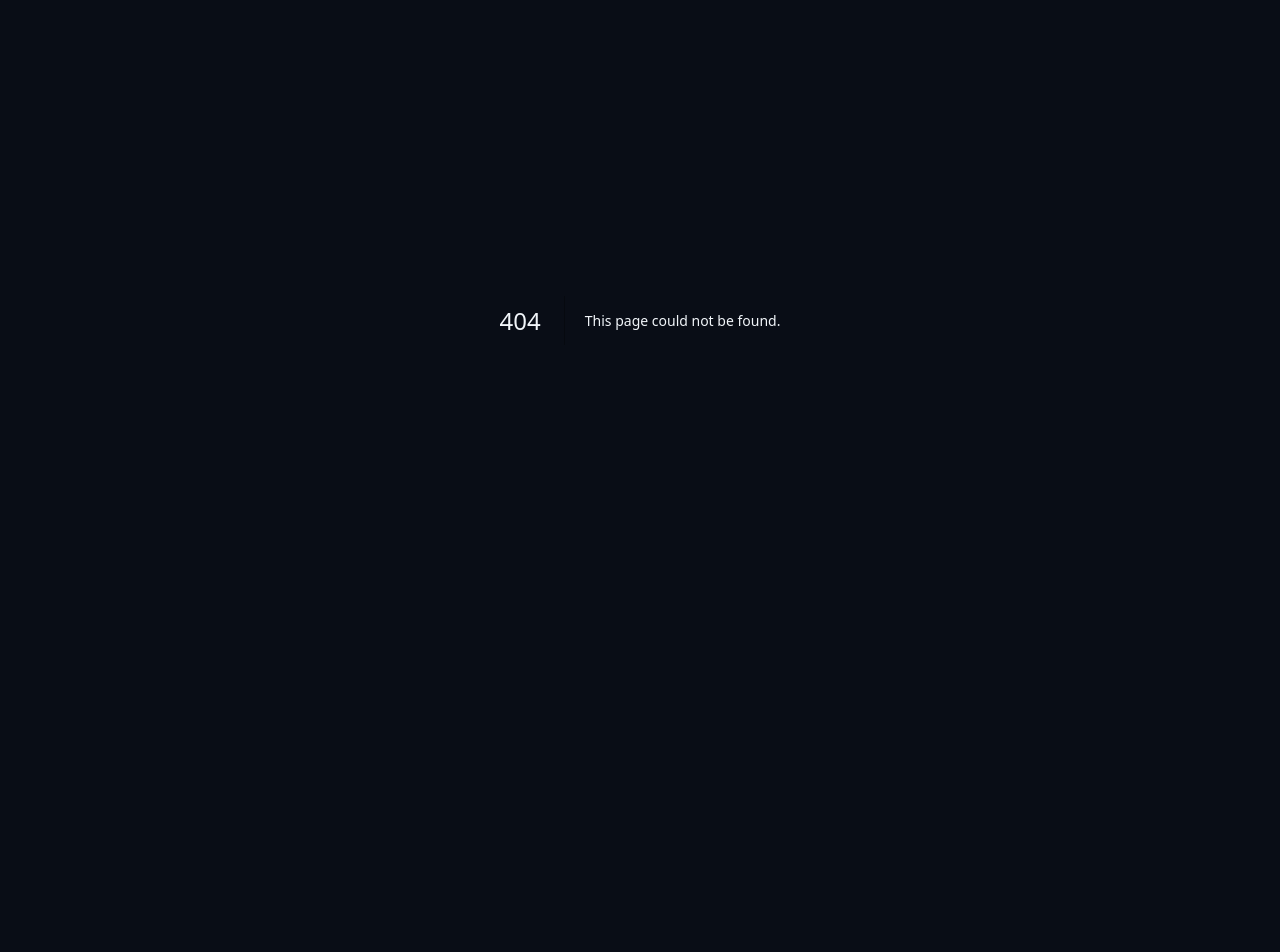
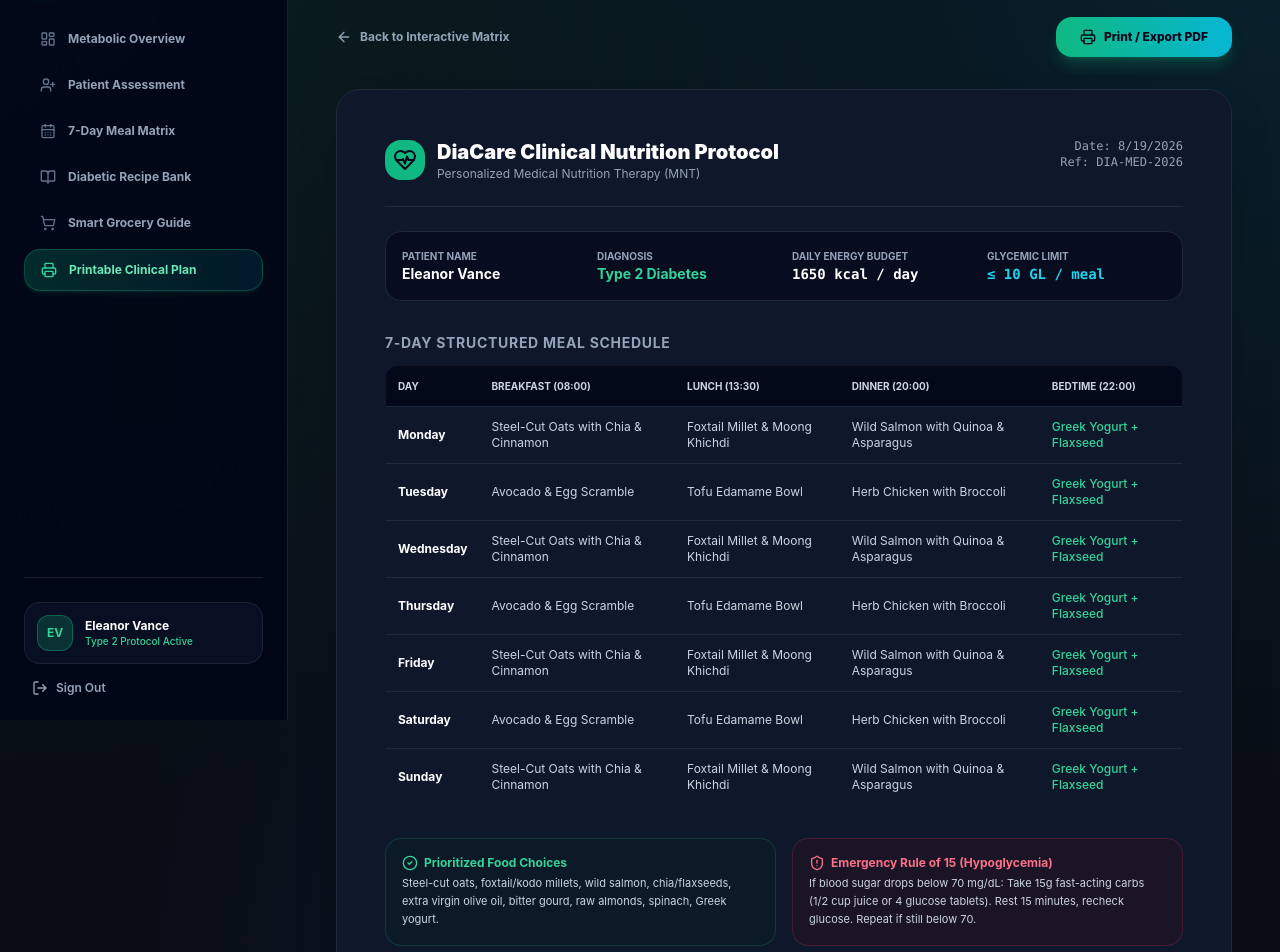
Before and after one commit to zfathimaa22/diacare-monorepo, a Next.js app in the folder apps/web/: page /print-plan in a window 1280 px wide. Before the commit this address had no page. Shown: the part 80-1032 px from the top of the page. Before the commit the page ends 800 px from the top, so only its background shows below. Built offline with nearby package versions, Linux system fonts and the light colour scheme.

Commit message:
Add apps/web/app/(dashboard)/print-plan/page.tsx

```diff
--- /dev/null
+++ b/apps/web/app/(dashboard)/print-plan/page.tsx
@@ -0,0 +1,156 @@
+"use client";
+
+import React from 'react';
+import { HeartPulse, Printer, ShieldAlert, CheckCircle2, ArrowLeft } from 'lucide-react';
+import Link from 'next/link';
+import { CLINICAL_RECIPES } from '@/lib/api-client';
+
+export default function PrintPlanPage() {
+  const handlePrint = () => {
+    if (typeof window !== 'undefined') {
+      window.print();
+    }
+  };
+
+  const dayNames = ['Monday', 'Tuesday', 'Wednesday', 'Thursday', 'Friday', 'Saturday', 'Sunday'];
+
+  return (
+    <div className="max-w-4xl mx-auto space-y-8 pb-12">
+      {/* Top Action Bar */}
+      <div className="flex items-center justify-between no-print">
+        <Link
+          href="/diet-plans"
+          className="flex items-center gap-2 text-xs font-bold text-slate-400 hover:text-white transition-colors"
+        >
+          <ArrowLeft className="w-4 h-4" />
+          <span>Back to Interactive Matrix</span>
+        </Link>
+
+        <button
+          onClick={handlePrint}
+          className="flex items-center gap-2 px-6 py-3 rounded-2xl bg-gradient-to-r from-emerald-500 to-cyan-500 text-slate-950 font-extrabold text-xs shadow-lg shadow-emerald-500/25 hover:scale-105 transition-all"
+        >
+          <Printer className="w-4 h-4" />
+          <span>Print / Export PDF</span>
+        </button>
+      </div>
+
+      {/* Printable Clinical Document */}
+      <div className="bg-slate-900 border border-slate-800 rounded-3xl p-8 sm:p-12 shadow-2xl text-slate-200 print:bg-white print:text-black print:border-none print:p-0">
+        {/* Document Header */}
+        <div className="flex items-start justify-between border-b border-slate-800 print:border-slate-300 pb-6 mb-6">
+          <div className="flex items-center gap-3">
+            <div className="w-10 h-10 rounded-2xl bg-emerald-500 flex items-center justify-center text-slate-950 font-bold">
+              <HeartPulse className="w-6 h-6" />
+            </div>
+            <div>
+              <h1 className="text-xl font-black text-white print:text-black">DiaCare Clinical Nutrition Protocol</h1>
+              <p className="text-xs text-slate-400 print:text-slate-600">Personalized Medical Nutrition Therapy (MNT)</p>
+            </div>
+          </div>
+
+          <div className="text-right text-xs font-mono text-slate-400 print:text-slate-600">
+            <div>Date: {new Date().toLocaleDateString()}</div>
+            <div>Ref: DIA-MED-2026</div>
+          </div>
+        </div>
+
+        {/* Patient Profile & Targets */}
+        <div className="grid grid-cols-2 sm:grid-cols-4 gap-4 p-4 rounded-2xl bg-slate-950/60 print:bg-slate-50 border border-slate-800 print:border-slate-200 mb-8 text-xs">
+          <div>
+            <span className="text-slate-400 print:text-slate-500 uppercase font-bold text-[10px]">Patient Name</span>
+            <div className="font-bold text-white print:text-black text-sm">Eleanor Vance</div>
+          </div>
+          <div>
+            <span className="text-slate-400 print:text-slate-500 uppercase font-bold text-[10px]">Diagnosis</span>
+            <div className="font-bold text-emerald-400 print:text-emerald-700 text-sm">Type 2 Diabetes</div>
+          </div>
+          <div>
+            <span className="text-slate-400 print:text-slate-500 uppercase font-bold text-[10px]">Daily Energy Budget</span>
+            <div className="font-bold text-white print:text-black text-sm font-mono">1650 kcal / day</div>
+          </div>
+          <div>
+            <span className="text-slate-400 print:text-slate-500 uppercase font-bold text-[10px]">Glycemic Limit</span>
+            <div className="font-bold text-cyan-400 print:text-cyan-700 text-sm font-mono">&le; 10 GL / meal</div>
+          </div>
+        </div>
+
+        {/* 7-Day Meal Schedule Table */}
+        <div className="mb-8">
+          <h3 className="text-sm font-bold uppercase tracking-wider text-slate-400 print:text-slate-700 mb-3">
+            7-Day Structured Meal Schedule
+          </h3>
+          <div className="overflow-x-auto">
+            <table className="w-full text-left text-xs border border-slate-800 print:border-slate-300 rounded-xl overflow-hidden">
+              <thead className="bg-slate-950/80 print:bg-slate-100 text-slate-300 print:text-slate-800 font-bold uppercase text-[10px]">
+                <tr>
+                  <th className="p-3 border-b border-slate-800 print:border-slate-300">Day</th>
+                  <th className="p-3 border-b border-slate-800 print:border-slate-300">Breakfast (08:00)</th>
+                  <th className="p-3 border-b border-slate-800 print:border-slate-300">Lunch (13:30)</th>
+                  <th className="p-3 border-b border-slate-800 print:border-slate-300">Dinner (20:00)</th>
+                  <th className="p-3 border-b border-slate-800 print:border-slate-300">Bedtime (22:00)</th>
+                </tr>
+              </thead>
+              <tbody className="divide-y divide-slate-800 print:divide-slate-200 font-sans">
+                {dayNames.map((day, idx) => {
+                  const isAlt = idx % 2 === 1;
+                  return (
+                    <tr key={idx} className="hover:bg-slate-950/40 print:hover:bg-transparent">
+                      <td className="p-3 font-bold text-white print:text-black">{day}</td>
+                      <td className="p-3 text-slate-300 print:text-slate-800">
+                        {isAlt ? 'Avocado & Egg Scramble' : 'Steel-Cut Oats with Chia & Cinnamon'}
+                      </td>
+                      <td className="p-3 text-slate-300 print:text-slate-800">
+                        {isAlt ? 'Tofu Edamame Bowl' : 'Foxtail Millet & Moong Khichdi'}
+                      </td>
+                      <td className="p-3 text-slate-300 print:text-slate-800">
+                        {isAlt ? 'Herb Chicken with Broccoli' : 'Wild Salmon with Quinoa & Asparagus'}
+                      </td>
+                      <td className="p-3 text-emerald-400 print:text-emerald-800 font-medium">
+                        Greek Yogurt + Flaxseed
+                      </td>
+                    </tr>
+                  );
+                })}
+              </tbody>
+            </table>
+          </div>
+        </div>
+
+        {/* Clinical Guardrails & Emergency Protocols */}
+        <div className="grid grid-cols-1 sm:grid-cols-2 gap-4 text-xs">
+          <div className="p-4 rounded-2xl bg-emerald-950/20 print:bg-slate-50 border border-emerald-500/20 print:border-slate-200">
+            <h4 className="font-bold text-emerald-400 print:text-emerald-800 mb-1 flex items-center gap-1.5">
+              <CheckCircle2 className="w-4 h-4" />
+              <span>Prioritized Food Choices</span>
+            </h4>
+            <p className="text-slate-300 print:text-slate-700 leading-relaxed text-[11px]">
+              Steel-cut oats, foxtail/kodo millets, wild salmon, chia/flaxseeds, extra virgin olive oil, bitter gourd, raw almonds, spinach, Greek yogurt.
+            </p>
+          </div>
+
+          <div className="p-4 rounded-2xl bg-rose-950/20 print:bg-slate-50 border border-rose-500/20 print:border-slate-200">
+            <h4 className="font-bold text-rose-400 print:text-rose-800 mb-1 flex items-center gap-1.5">
+              <ShieldAlert className="w-4 h-4" />
+              <span>Emergency Rule of 15 (Hypoglycemia)</span>
+            </h4>
+            <p className="text-slate-300 print:text-slate-700 leading-relaxed text-[11px]">
+              If blood sugar drops below 70 mg/dL: Take 15g fast-acting carbs (1/2 cup juice or 4 glucose tablets). Rest 15 minutes, recheck glucose. Repeat if still below 70.
+            </p>
+          </div>
+        </div>
+
+        {/* Doctor Signature Footer */}
+        <div className="mt-12 pt-6 border-t border-slate-800 print:border-slate-300 flex justify-between items-end text-xs text-slate-400 print:text-slate-600">
+          <div>
+            <div>Prescribing Clinical Nutritionist: Dr. Jordan Hayes, RD, CDE</div>
+            <div>License: CA-MNT-98214</div>
+          </div>
+          <div className="text-right border-t border-slate-700 print:border-slate-400 pt-1 w-48 text-center font-serif italic text-slate-300 print:text-black">
+            Dr. Jordan Hayes
+          </div>
+        </div>
+      </div>
+    </div>
+  );
+}
```
